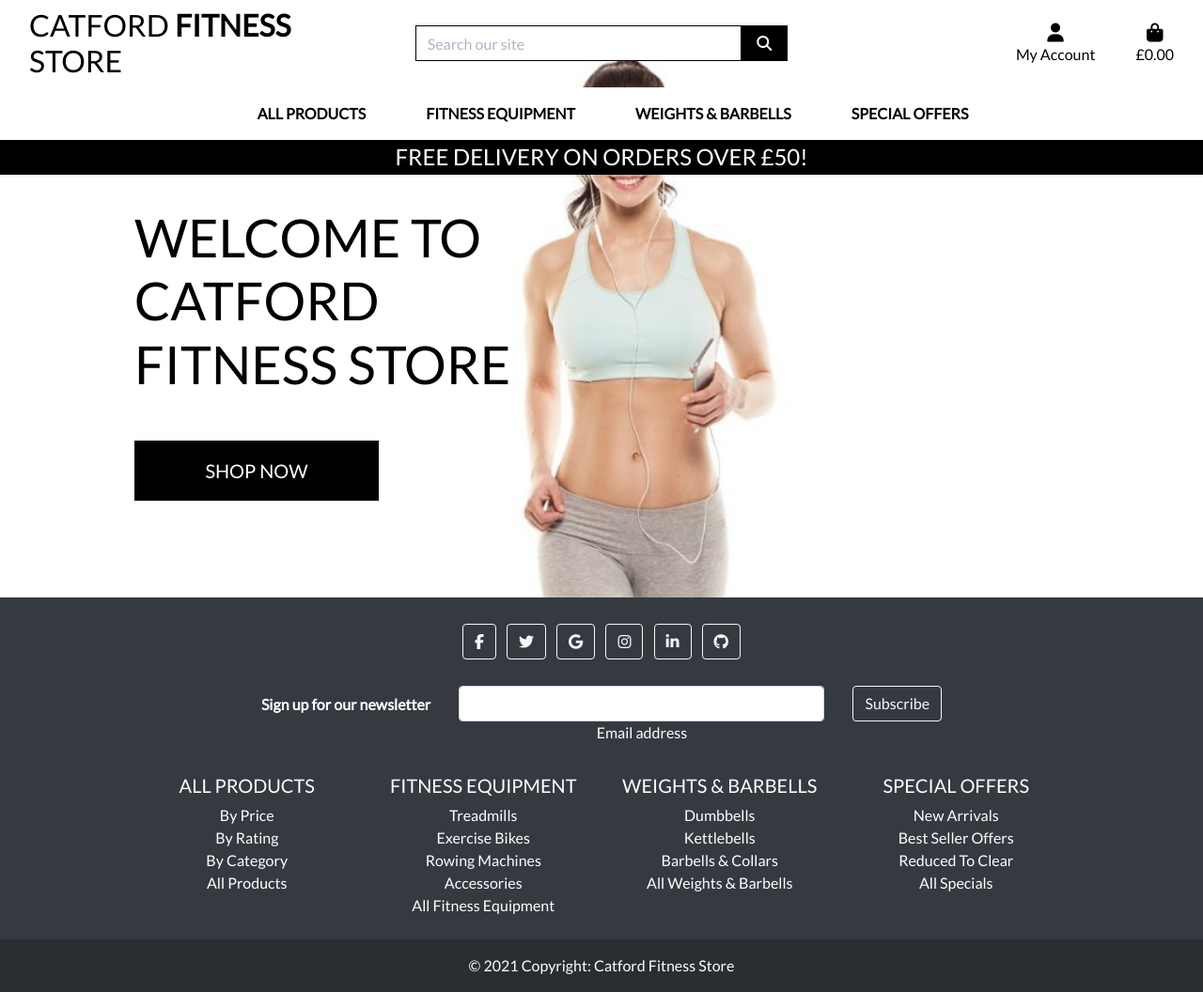
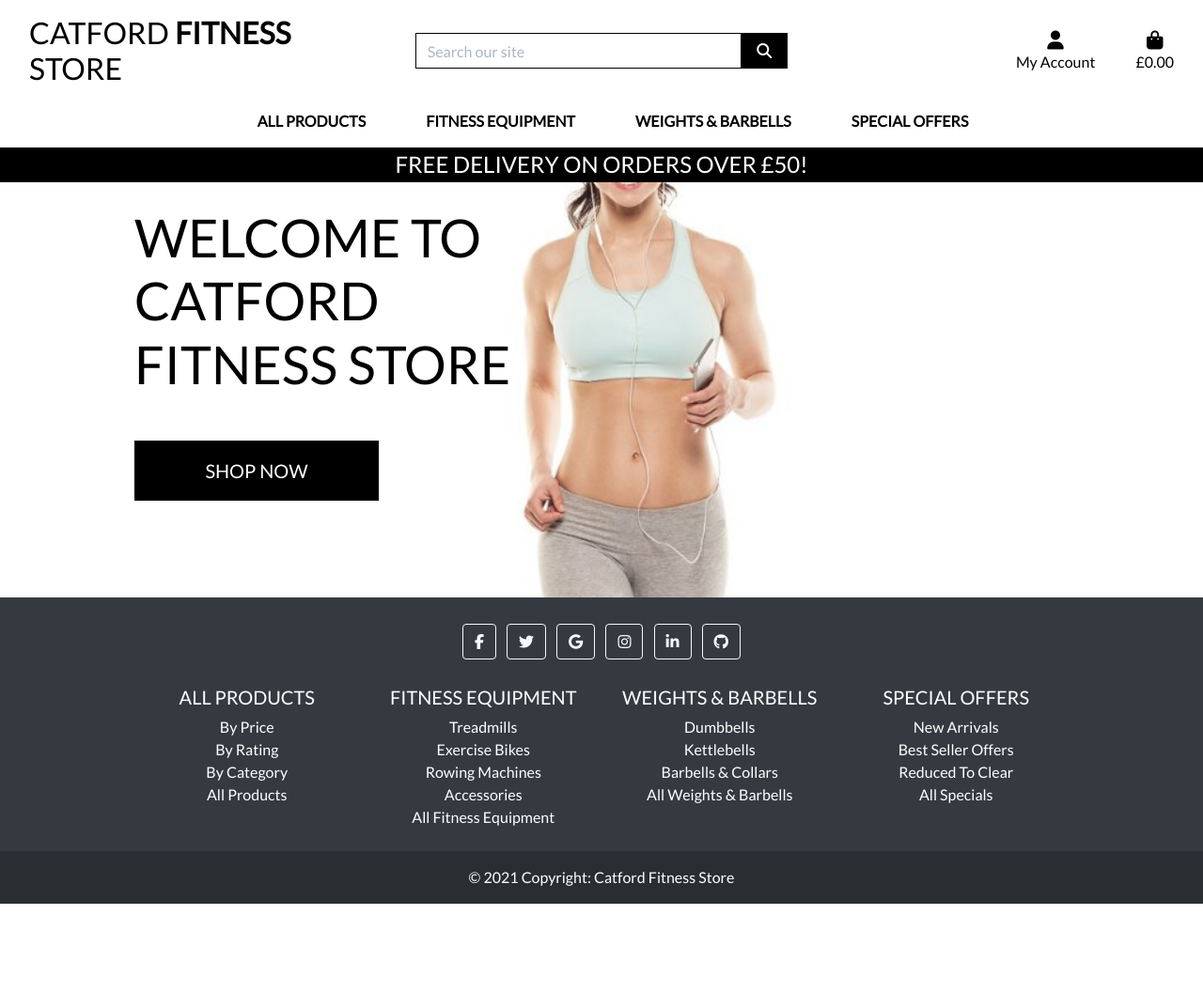
Before and after one commit to oakerele-web/catford_fitness_store_m4, a Django app: page / in a window 1280 px wide. Shown: the whole page at 94% size. After the commit the page ends 962 px from the top, so only its background shows below. Run offline with Django 3.2, Linux system fonts and the light colour scheme; some libraries are stand-ins or nearby versions.

Commit message:
added a class to base html and removed newsletter subscription from footer

```diff
--- a/static/css/base.css
+++ b/static/css/base.css
@@ -3,7 +3,7 @@ html {
 }
 
 body {
-    background: url('/media/Background_Photo.jpg') no-repeat center center fixed;
+    background: url('/media/Background_Photo.jpg');
     background-size: cover;
     height: calc(100vh - 328px);
     color: #555;
--- a/templates/base.html
+++ b/templates/base.html
@@ -38,7 +38,7 @@
   </head>
   <body>
     <header class="container-fluid fixed-top">
-        <div class="row">
+        <div id="topnav" class="row bg-white pt-lg-2 d-none d-lg-flex">
             <div class="col-12 col-lg-4 my-auto py-1 py-lg-0 text-center text-lg-left">
                 <a href="{% url 'home' %}" class="nav-link main-logo-link">
                     <h2 class="logo-font text-black my-0">Catford <strong>Fitness</strong> Store</h2>
@@ -177,43 +177,6 @@
       </section>
       <!-- Section: Social media -->
 
-      <!-- Section: Form -->
-      <section class="">
-        <form action="">
-          <!--Grid row-->
-          <div class="row d-flex justify-content-center">
-            <!--Grid column-->
-            <div class="col-auto">
-              <p class="pt-2">
-                <strong>Sign up for our newsletter</strong>
-              </p>
-            </div>
-            <!--Grid column-->
-
-            <!--Grid column-->
-            <div class="col-md-5 col-12">
-              <!-- Email input -->
-              <div class="form-outline form-white mb-4">
-                <input type="email" id="form5Example2" class="form-control" />
-                <label class="form-label" for="form5Example2">Email address</label>
-              </div>
-            </div>
-            <!--Grid column-->
-
-            <!--Grid column-->
-            <div class="col-auto">
-              <!-- Submit button -->
-              <button type="submit" class="btn btn-outline-light mb-4">
-                Subscribe
-              </button>
-            </div>
-            <!--Grid column-->
-          </div>
-          <!--Grid row-->
-        </form>
-      </section>
-      <!-- Section: Form -->
-
       <!-- Section: Links -->
       <section class="">
         <!--Grid row-->
--- a/templates/includes/mobile-top-header.html
+++ b/templates/includes/mobile-top-header.html
@@ -21,7 +21,7 @@
     </div>
 </li>
 <li class="list-inline-item dropdown">
-    <a class="text-black nav-link d-block d-lg-none" href="#" id="user-options" data-toggle="dropdown" aria-haspopup="true" aria-expanded="false">
+    <a class="text-black nav-link d-block d-lg-none" href="#" id="user-options" data-toggle="dropdown"      aria-haspopup="true" aria-expanded="false">
         <div class="text-center">
             <div><i class="fas fa-user fa-lg"></i></div>
             <p class="my-0">My Account</p>
```
Also changed, not shown: bag/views.py (+8 -17 lines), README.md.
